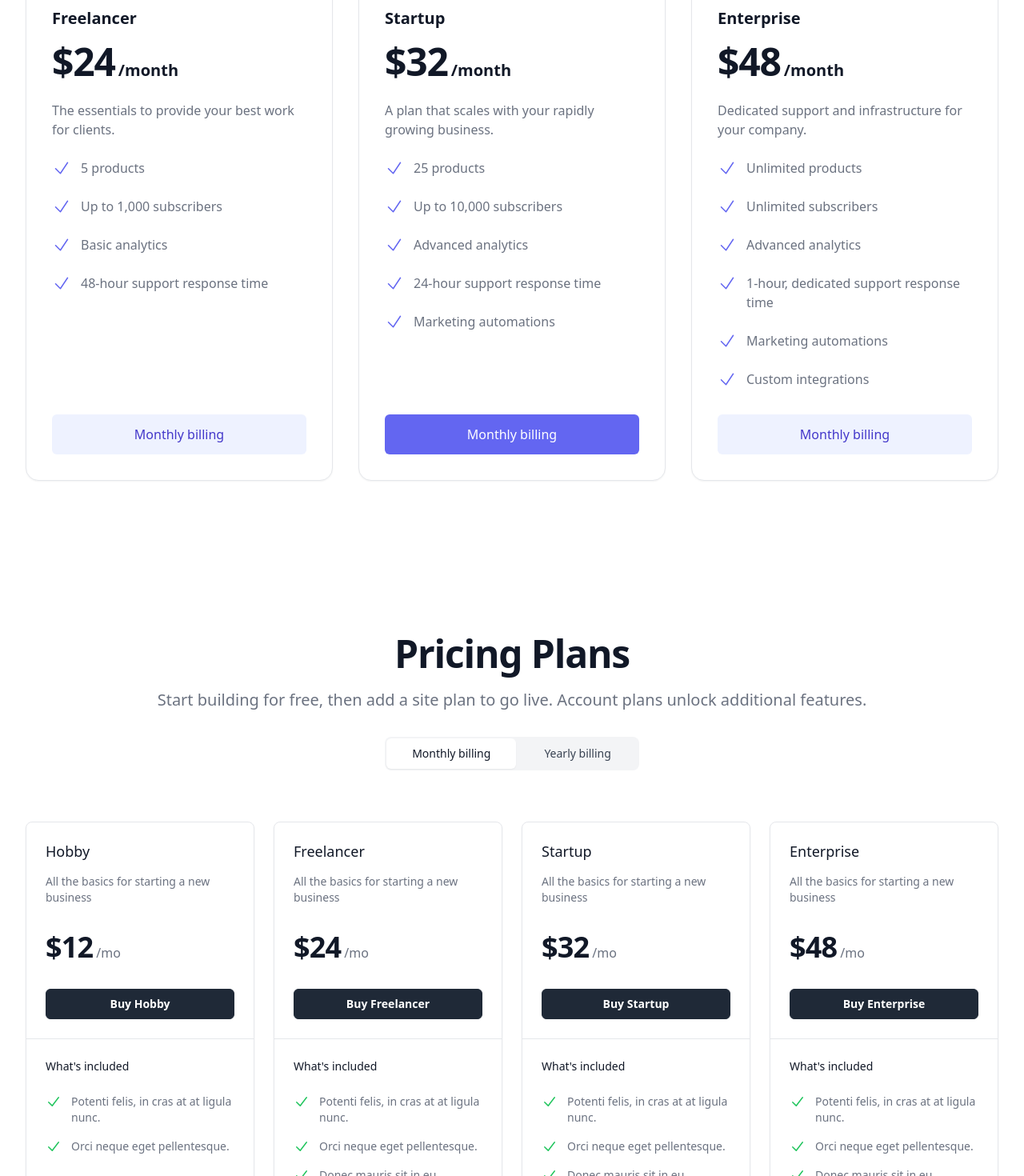
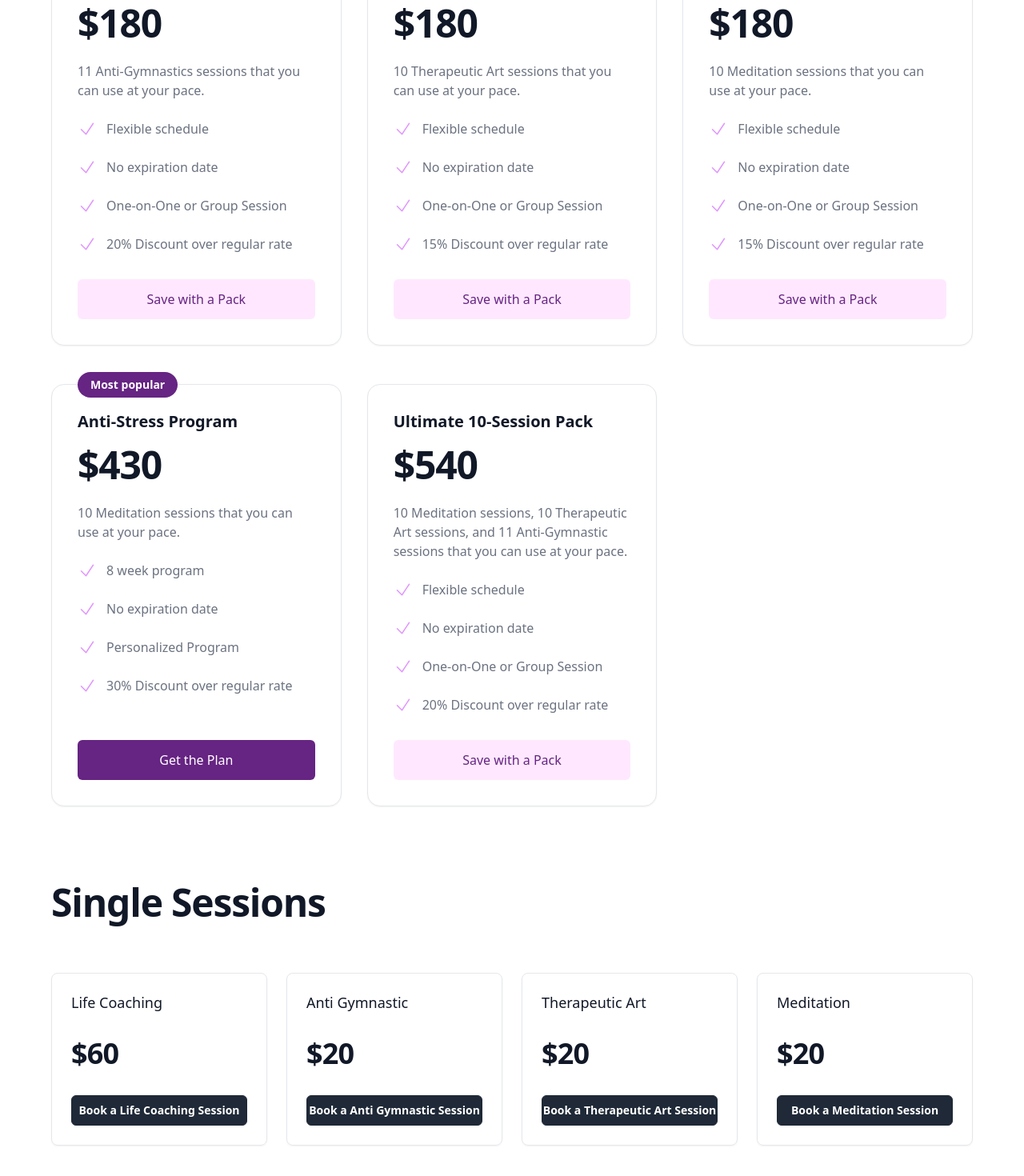
Before and after one commit to BonnyAG/shibauikigai, a React (Create React App) app: page /services in a window 1280 px wide. Shown: the part 420-1890 px from the top of the page at 80% size. Built offline with nearby package versions, Linux system fonts and the light colour scheme; a web font is replaced by a local one.

Commit message:
updated content for services page

```diff
--- a/src/components/Contact.js
+++ b/src/components/Contact.js
@@ -1,6 +1,11 @@
 import { EnvelopeIcon, PhoneIcon } from '@heroicons/react/24/outline'
 
 export const Contact = () => {
+  function comingSoon(e) {
+    e.preventDefault();
+    alert("Coming Soon!");
+  }
+
   return (
     <div className="relative bg-white">
       <div className="absolute inset-0">
@@ -96,6 +101,7 @@ export const Contact = () => {
               <div>
                 <button
                   type="submit"
+                  onClick={comingSoon}
                   className="inline-flex justify-center rounded-md border border-transparent bg-violet py-3 px-6 text-base font-medium text-white shadow-sm hover:bg-violet-800 focus:outline-none focus:ring-2 focus:ring-violet-700 focus:ring-offset-2"
                 >
                   Submit
--- a/src/components/Offers.js
+++ b/src/components/Offers.js
@@ -2,103 +2,55 @@ import { CheckIcon } from '@heroicons/react/20/solid'
 
 const tiers = [
   {
-    name: 'Hobby',
+    name: 'Life Coaching',
     href: '#',
-    priceMonthly: 12,
-    description: 'All the basics for starting a new business',
-    includedFeatures: ['Potenti felis, in cras at at ligula nunc.', 'Orci neque eget pellentesque.'],
+    price: 60,
   },
   {
-    name: 'Freelancer',
+    name: 'Anti Gymnastic',
     href: '#',
-    priceMonthly: 24,
-    description: 'All the basics for starting a new business',
-    includedFeatures: [
-      'Potenti felis, in cras at at ligula nunc. ',
-      'Orci neque eget pellentesque.',
-      'Donec mauris sit in eu tincidunt etiam.',
-    ],
+    price: 20,
   },
   {
-    name: 'Startup',
+    name: 'Therapeutic Art',
     href: '#',
-    priceMonthly: 32,
-    description: 'All the basics for starting a new business',
-    includedFeatures: [
-      'Potenti felis, in cras at at ligula nunc. ',
-      'Orci neque eget pellentesque.',
-      'Donec mauris sit in eu tincidunt etiam.',
-      'Faucibus volutpat magna.',
-    ],
+    price: 20,
   },
   {
-    name: 'Enterprise',
+    name: 'Meditation',
     href: '#',
-    priceMonthly: 48,
-    description: 'All the basics for starting a new business',
-    includedFeatures: [
-      'Potenti felis, in cras at at ligula nunc. ',
-      'Orci neque eget pellentesque.',
-      'Donec mauris sit in eu tincidunt etiam.',
-      'Faucibus volutpat magna.',
-      'Id sed tellus in varius quisque.',
-      'Risus egestas faucibus.',
-      'Risus cursus ullamcorper.',
-    ],
+    price: 20,
   },
 ]
 
 export const Offers = () => {
+  function comingSoon(e) {
+    e.preventDefault();
+    alert("Coming Soon");
+  }
+
   return (
     <div className="bg-white">
-      <div className="mx-auto max-w-7xl py-24 px-4 sm:px-6 lg:px-8">
+      <div className="mx-auto max-w-7xl px-4 sm:px-6 lg:px-8">
         <div className="sm:align-center sm:flex sm:flex-col">
-          <h1 className="text-5xl font-bold tracking-tight text-gray-900 sm:text-center">Pricing Plans</h1>
-          <p className="mt-5 text-xl text-gray-500 sm:text-center">
-            Start building for free, then add a site plan to go live. Account plans unlock additional features.
-          </p>
-          <div className="relative mt-6 flex self-center rounded-lg bg-gray-100 p-0.5 sm:mt-8">
-            <button
-              type="button"
-              className="relative w-1/2 whitespace-nowrap rounded-md border-gray-200 bg-white py-2 text-sm font-medium text-gray-900 shadow-sm focus:z-10 focus:outline-none focus:ring-2 focus:ring-indigo-500 sm:w-auto sm:px-8"
-            >
-              Monthly billing
-            </button>
-            <button
-              type="button"
-              className="relative ml-0.5 w-1/2 whitespace-nowrap rounded-md border border-transparent py-2 text-sm font-medium text-gray-700 focus:z-10 focus:outline-none focus:ring-2 focus:ring-indigo-500 sm:w-auto sm:px-8"
-            >
-              Yearly billing
-            </button>
-          </div>
+          <h1 className="text-5xl font-bold tracking-tight text-gray-900 text-center sm:text-left">Single Sessions</h1>
         </div>
-        <div className="mt-12 space-y-4 sm:mt-16 sm:grid sm:grid-cols-2 sm:gap-6 sm:space-y-0 lg:mx-auto lg:max-w-4xl xl:mx-0 xl:max-w-none xl:grid-cols-4">
+        <div className="mt-12 space-y-4 sm:mt-16 sm:grid sm:grid-cols-2 sm:gap-6 sm:space-y-0 lg:max-w-4xl xl:mx-0 xl:max-w-none xl:grid-cols-4">
           {tiers.map((tier) => (
             <div key={tier.name} className="divide-y divide-gray-200 rounded-lg border border-gray-200 shadow-sm">
               <div className="p-6">
                 <h2 className="text-lg font-medium leading-6 text-gray-900">{tier.name}</h2>
                 <p className="mt-4 text-sm text-gray-500">{tier.description}</p>
                 <p className="mt-8">
-                  <span className="text-4xl font-bold tracking-tight text-gray-900">${tier.priceMonthly}</span>{' '}
-                  <span className="text-base font-medium text-gray-500">/mo</span>
+                  <span className="text-4xl font-bold tracking-tight text-gray-900">${tier.price}</span>
                 </p>
                 <a
                   href={tier.href}
+                  onClick={comingSoon}
                   className="mt-8 block w-full rounded-md border border-gray-800 bg-gray-800 py-2 text-center text-sm font-semibold text-white hover:bg-gray-900"
                 >
-                  Buy {tier.name}
+                  Book a {tier.name} Session
                 </a>
-              </div>
-              <div className="px-6 pt-6 pb-8">
-                <h3 className="text-sm font-medium text-gray-900">What's included</h3>
-                <ul role="list" className="mt-6 space-y-4">
-                  {tier.includedFeatures.map((feature) => (
-                    <li key={feature} className="flex space-x-3">
-                      <CheckIcon className="h-5 w-5 flex-shrink-0 text-green-500" aria-hidden="true" />
-                      <span className="text-sm text-gray-500">{feature}</span>
-                    </li>
-                  ))}
-                </ul>
               </div>
             </div>
           ))}
--- a/src/components/Plans.js
+++ b/src/components/Plans.js
@@ -3,43 +3,68 @@ import { CheckIcon } from '@heroicons/react/24/outline'
 const pricing = {
   tiers: [
     {
-      title: 'Freelancer',
-      price: 24,
-      frequency: '/month',
-      description: 'The essentials to provide your best work for clients.',
-      features: ['5 products', 'Up to 1,000 subscribers', 'Basic analytics', '48-hour support response time'],
-      cta: 'Monthly billing',
+      title: 'Anti Gymnastics - 11 Pack',
+      price: 180,
+      description: '11 Anti-Gymnastics sessions that you can use at your pace.',
+      features: [
+        'Flexible schedule',
+        'No expiration date',
+        'One-on-One or Group Session',
+        '20% Discount over regular rate'
+      ],
+      cta: 'Save with a Pack',
       mostPopular: false,
     },
     {
-      title: 'Startup',
-      price: 32,
-      frequency: '/month',
-      description: 'A plan that scales with your rapidly growing business.',
+      title: 'Therapeutic Art - 10 Pack',
+      price: 180,
+      description: '10 Therapeutic Art sessions that you can use at your pace.',
       features: [
-        '25 products',
-        'Up to 10,000 subscribers',
-        'Advanced analytics',
-        '24-hour support response time',
-        'Marketing automations',
+        'Flexible schedule',
+        'No expiration date',
+        'One-on-One or Group Session',
+        '15% Discount over regular rate'
       ],
-      cta: 'Monthly billing',
+      cta: 'Save with a Pack',
+      mostPopular: false,
+    },
+    {
+      title: 'Meditation - 10 Pack',
+      price: 180,
+      description: '10 Meditation sessions that you can use at your pace.',
+      features: [
+        'Flexible schedule',
+        'No expiration date',
+        'One-on-One or Group Session',
+        '15% Discount over regular rate'
+      ],
+      cta: 'Save with a Pack',
+      mostPopular: false,
+    },
+    {
+      title: 'Anti-Stress Program',
+      price: 430,
+      description: '10 Meditation sessions that you can use at your pace.',
+      features: [
+        '8 week program',
+        'No expiration date',
+        'Personalized Program',
+        '30% Discount over regular rate'
+      ],
+      cta: 'Get the Plan',
       mostPopular: true,
     },
     {
-      title: 'Enterprise',
-      price: 48,
-      frequency: '/month',
-      description: 'Dedicated support and infrastructure for your company.',
+      title: 'Ultimate 10-Session Pack',
+      price: 540,
+      description: '10 Meditation sessions, 10 Therapeutic Art sessions, and 11 Anti-Gymnastic sessions that you can use at your pace.',
       features: [
-        'Unlimited products',
-        'Unlimited subscribers',
-        'Advanced analytics',
-        '1-hour, dedicated support response time',
-        'Marketing automations',
-        'Custom integrations',
+        'Flexible schedule',
+        'No expiration date',
+        'One-on-One or Group Session',
+        '20% Discount over regular rate'
       ],
-      cta: 'Monthly billing',
+      cta: 'Save with a Pack',
       mostPopular: false,
     },
   ],
@@ -49,19 +74,23 @@ function classNames(...classes) {
   return classes.filter(Boolean).join(' ')
 }
 
+function comingSoon(e) {
+  e.preventDefault();
+  alert("Coming Soon");
+}
+
 export const Plans = () => {
   return (
     <div className="mx-auto max-w-7xl bg-white py-24 px-4 sm:px-6 lg:px-8">
       <h2 className="text-3xl font-bold tracking-tight text-gray-900 sm:text-5xl sm:leading-none lg:text-6xl">
-        Pricing plans for teams of all sizes
+        Our Services
       </h2>
       <p className="mt-6 max-w-2xl text-xl text-gray-500">
-        Choose an affordable plan that's packed with the best features for engaging your audience, creating customer
-        loyalty, and driving sales.
+        Whether you want a single session to try it out or a pack to save on your sessions, we have an option for you!
       </p>
 
       {/* Tiers */}
-      <div className="mt-24 space-y-12 lg:grid lg:grid-cols-3 lg:gap-x-8 lg:space-y-0">
+      <div className="mt-12 space-y-12 lg:grid lg:grid-cols-3 lg:gap-x-8 lg:space-y-0 lg:gap-y-12">
         {pricing.tiers.map((tier) => (
           <div
             key={tier.title}
@@ -70,13 +99,12 @@ export const Plans = () => {
             <div className="flex-1">
               <h3 className="text-xl font-semibold text-gray-900">{tier.title}</h3>
               {tier.mostPopular ? (
-                <p className="absolute top-0 -translate-y-1/2 transform rounded-full bg-indigo-500 py-1.5 px-4 text-sm font-semibold text-white">
+                <p className="absolute top-0 -translate-y-1/2 transform rounded-full bg-violet py-1.5 px-4 text-sm font-semibold text-white">
                   Most popular
                 </p>
               ) : null}
               <p className="mt-4 flex items-baseline text-gray-900">
                 <span className="text-5xl font-bold tracking-tight">${tier.price}</span>
-                <span className="ml-1 text-xl font-semibold">{tier.frequency}</span>
               </p>
               <p className="mt-6 text-gray-500">{tier.description}</p>
 
@@ -84,7 +112,7 @@ export const Plans = () => {
               <ul role="list" className="mt-6 space-y-6">
                 {tier.features.map((feature) => (
                   <li key={feature} className="flex">
-                    <CheckIcon className="h-6 w-6 flex-shrink-0 text-indigo-500" aria-hidden="true" />
+                    <CheckIcon className="h-6 w-6 flex-shrink-0 text-violet-500" aria-hidden="true" />
                     <span className="ml-3 text-gray-500">{feature}</span>
                   </li>
                 ))}
@@ -93,10 +121,11 @@ export const Plans = () => {
 
             <a
               href="#"
+              onClick={comingSoon}
               className={classNames(
                 tier.mostPopular
-                  ? 'bg-indigo-500 text-white hover:bg-indigo-600'
-                  : 'bg-indigo-50 text-indigo-700 hover:bg-indigo-100',
+                  ? 'bg-violet text-white hover:bg-violet-800 transition'
+                  : 'bg-violet-100 text-violet hover:bg-violet-200',
                 'mt-8 block w-full py-3 px-6 border border-transparent rounded-md text-center font-medium'
               )}
             >
--- a/src/pages/Mission.js
+++ b/src/pages/Mission.js
@@ -5,7 +5,7 @@ import Story from "../components/Story";
 const Mission = () => {
   return (
     <>
-      <div className="mx-auto max-w-7xl px-4 sm:px-6 lg:px-8">
+      <div className="mx-auto max-w-7xl bg-white px-4 sm:px-6 lg:px-8">
       <Header />
       <Story />
       <Contact />
--- a/src/pages/Services.js
+++ b/src/pages/Services.js
@@ -5,9 +5,11 @@ import Plans from "../components/Plans";
 const Services = () => {
   return (
     <>
-      <Header/>
-      <Plans />
-      <Offers />
+      <div className="mx-auto max-w-7xl bg-white px-4 sm:px-6 lg:px-8">
+        <Header/>
+        <Plans />
+        <Offers />
+      </div>
     </>
     )
   };
```
